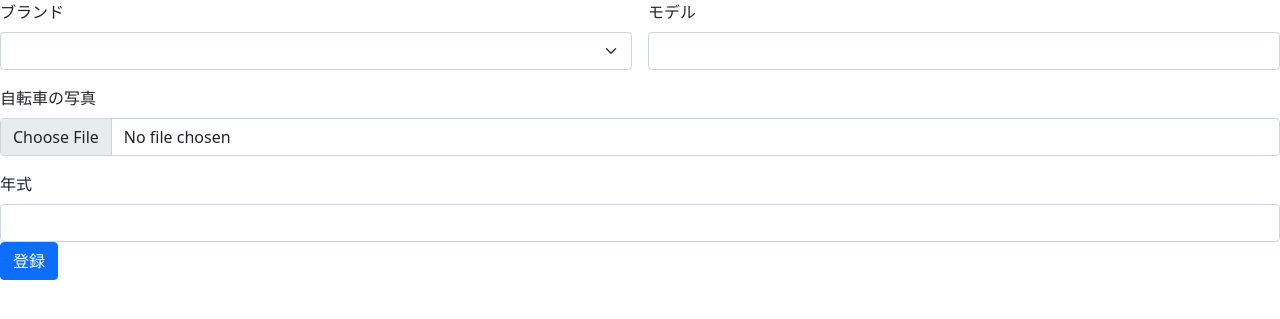
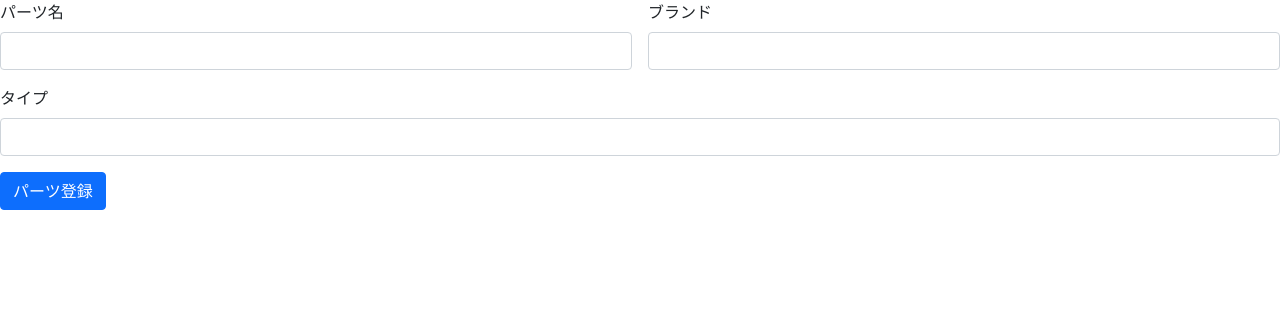
Before and after one commit to sh0g0fujIta/bicycle_MAINT, a Django app: page /part_create/ in a window 1280 px wide. Shown: the top 319 px of the page. Run offline with Django 4.2, Linux system fonts and the light colour scheme; lists and menus that the app fills with data are empty; some libraries are stand-ins or nearby versions.

```diff
--- a/dev/mysite/app/models.py
+++ b/dev/mysite/app/models.py
@@ -96,7 +96,6 @@ class Toppage(models.Model):
         return self.title
 
 class Bicycle(models.Model):
-
     image = models.ImageField(upload_to='images/bycycle/', verbose_name='登録する自転車の画像')
     brand = models.CharField('ブランド', max_length=100, choices=Brand_Choices)
     model = models.CharField('モデル', max_length=100, null=True, blank=True)
--- a/dev/mysite/app/templates/index.html
+++ b/dev/mysite/app/templates/index.html
@@ -9,7 +9,7 @@
   <div class="card-img-overlay d-flex">
     <div class="m-auto">
       <p class="card-title fs-1 fw-bolder text-center">メンテナンス管理サイト</p>
-      <div class="d-grid gap-4 d-md-block justify-center fs-4">
+      <div class="d-grid gap-4 d-md-block text-center justify-center fs-4">
         <a href="{% url 'App:login' %}" class="btn btn-primary btn-lg" tabindex="-1" role="button" aria-disabled="true">ログイン</a>
         <a href="{% url 'App:signup' %}" class="btn btn-secondary btn-lg" tabindex="-1" role="button" aria-disabled="true">新規登録</a>
       </div>
--- a/dev/mysite/app/templates/mainpage.html
+++ b/dev/mysite/app/templates/mainpage.html
@@ -11,7 +11,7 @@
         <div class="card-body">
           <h5 class="card-title">{{ bicycle.brand }}</h5>
           <h5 class="card-text">{{ bicycle.model }}</h5>
-          <a href="#" class="btn btn-primary">詳細</a>
+          <a href="{% url 'App:bicycle_detail' %}" class="btn btn-primary">詳細</a>
           <div class="card-footer">
             <small class="text-muted">更新日時：{{ bicycle.update_at }}</small>
           </div>
--- a/dev/mysite/app/templates/part_create.html
+++ b/dev/mysite/app/templates/part_create.html
@@ -1,32 +1,21 @@
 {% extends "base.html" %}
 
 {% block content_block %}
-<form class="row g-3" action="{% url 'App:bicycle_create' %}" method="POST">
+<form class="row g-3" action="{% url 'App:part_create' %}" method="POST">
     <div class="col-md-6">
-        <label for="inputState" class="form-label">ブランド</label>
-        <select id="inputState" class="form-select">
-          {% for item in choices %}
-            <option selected value="{{ item.0 }}">
-              {{ item.1 }}
-            </option>
-          {% endfor %}
-        </select>
+      <label for="inputPart" class="form-label">パーツ名</label>
+      <input type="text" class="form-control">
     </div>
     <div class="col-md-6">
-      <label for="inputPassword4" class="form-label">モデル</label>
+      <label for="inputBrand" class="form-label">ブランド</label>
       <input type="text" class="form-control">
     </div>
     <div class="col-12">
-        <div class="mb-3">
-            <label for="formFile" class="form-label">自転車の写真</label>
-            <input class="form-control" type="file" id="formFile">
-        </div>
-    <div class="col-12">
-      <label for="inputAddress" class="form-label">年式</label>
+      <label for="inputType" class="form-label">タイプ</label>
       <input type="text" class="form-control" id="inputAddress" placeholder="">
     </div>
     <div class="col-12">
-      <button type="submit" class="btn btn-primary">登録</button>
+      <button type="submit" class="btn btn-primary">パーツ登録</button>
     </div>
     {% csrf_token %}
 </form>
--- a/dev/mysite/app/urls.py
+++ b/dev/mysite/app/urls.py
@@ -13,6 +13,7 @@ urlpatterns = [
     path('logout/', views.logout_view, name='logout'),
     path('mainpage/', views.mainpage_view, name='mainpage'),
     path('bicycle_create/', views.bicycle_create_view, name='bicycle_create'),
+    path('bicycle_detail/', views.bicycle_detail_view, name='bicycle_detail'),
     path('part_create/', views.part_create_view, name='part_create'),
 ]
 
--- a/dev/mysite/app/views.py
+++ b/dev/mysite/app/views.py
@@ -12,6 +12,10 @@ from .models import Brand_Choices
 
 #メインページ処理
 def template_view(request):
+    if request.user.is_authenticated:
+        # ログインページ遷移
+        return HttpResponseRedirect(reverse('App:mainpage'))
+
     return render(request, 'index.html')
 
 #新規登録処理
@@ -47,7 +51,7 @@ def login_view(request):
             if user.is_active:
                 # ログイン
                 login(request,user)
-                # ホームページ遷移
+                # ログインページ遷移
                 return HttpResponseRedirect(reverse('App:mainpage'))
             else:
                 # アカウント利用不可
@@ -64,8 +68,12 @@ def logout_view(request):
     logout(request)
     return redirect('App:list')
 
-#メインページ
+#ページ
 def mainpage_view(request):
+    if not request.user.is_authenticated:
+        # ホームページ遷移
+        return HttpResponseRedirect(reverse('App:list'))
+
     context = {
         "bicycles": Bicycle.objects.all(),
         }
@@ -79,6 +87,8 @@ def bicycle_create_view(request):
     context = None
     if request.method == 'POST':
         form = BicycleForm(request.POST, request.FILES)
+        for field in form:
+            print("Field Error:", field.name,  field.errors)
         if form.is_valid():
             brand = form.cleaned_data['brand']
             model = form.cleaned_data['model']
@@ -86,7 +96,7 @@ def bicycle_create_view(request):
             image = form.cleaned_data['image']
             bicycle = Bicycle(brand=brand, model=model, year=year, image=image)
             bicycle.save()
-            return redirect('bicycle_list')
+            return redirect('App:mainpage')
     else:
         form = BicycleForm()
         choices = Brand_Choices
@@ -95,7 +105,12 @@ def bicycle_create_view(request):
             'choices' : choices
         }
 
-    return render(request, 'bicyclecreate.html', context)
+    return render(request, 'bicycle_create.html', context)
+
+#自転車詳細ページ
+def bicycle_detail_view(request):
+
+    return render(request, 'bicycle_detail.html')
 
 #パーツ登録ページ
 def part_create_view(request):
```
Also changed, not shown: dev/mysite/app/templates/bicycle_create.html (+14 -10 lines), dev/mysite/app/templates/bicycle_detail.html (+23 -0 lines), dev/mysite/media/images/bycycle/SCOTT_CONTESSA_SPEEDSTER_15_BIKE_bVXiqdS.png (added), dev/mysite/media/images/bycycle/SCOTT_SPEEDSTER_50_BIKE.png (added), dev/mysite/media/images/bycycle/SCOTT_SPEEDSTER_50_BIKE_Un0mmtu.png (added).
